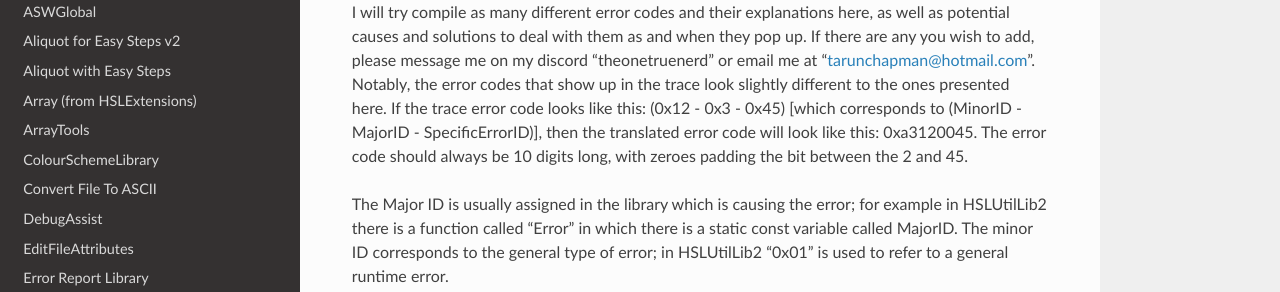
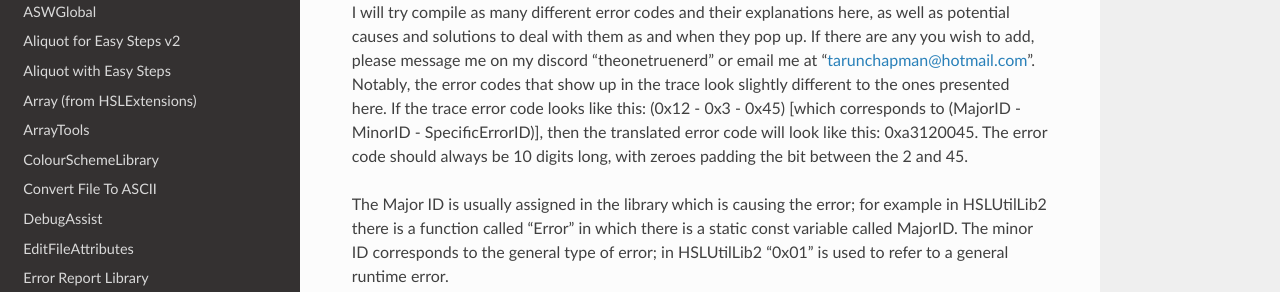
Before and after one commit to theonetruenerd/VenusLibraryDocumentation, a Sphinx documentation site: the page built from docs/source/ErrorCodes.rst, in a window 1280 px wide and 900 px high. Shown: the part 159-451 px from the top of the window. Built offline with Sphinx 7.4.7 and the Read the Docs theme 3.1.0, drawn with Linux system fonts in a browser that asks for light colours; pages that are not in the unit, such as notebooks, are missing from menus.

Commit message:
Update ErrorCodes.rst

```diff
--- a/docs/source/ErrorCodes.rst
+++ b/docs/source/ErrorCodes.rst
@@ -1,7 +1,7 @@
 Error Codes & Debugging
 ===========================
 
-I will try compile as many different error codes and their explanations here, as well as potential causes and solutions to deal with them as and when they pop up. If there are any you wish to add, please message me on my discord "theonetruenerd" or email me at "tarunchapman@hotmail.com". Notably, the error codes that show up in the trace look slightly different to the ones presented here. If the trace error code looks like this: (0x12 - 0x3 - 0x45) [which corresponds to (MinorID - MajorID - SpecificErrorID)], then the translated error code will look like this: 0xa3120045. The error code should always be 10 digits long, with zeroes padding the bit between the 2 and 45.
+I will try compile as many different error codes and their explanations here, as well as potential causes and solutions to deal with them as and when they pop up. If there are any you wish to add, please message me on my discord "theonetruenerd" or email me at "tarunchapman@hotmail.com". Notably, the error codes that show up in the trace look slightly different to the ones presented here. If the trace error code looks like this: (0x12 - 0x3 - 0x45) [which corresponds to (MajorID - MinorID - SpecificErrorID)], then the translated error code will look like this: 0xa3120045. The error code should always be 10 digits long, with zeroes padding the bit between the 2 and 45.
 
 The Major ID is usually assigned in the library which is causing the error; for example in HSLUtilLib2 there is a function called "Error" in which there is a static const variable called MajorID. The minor ID corresponds to the general type of error; in HSLUtilLib2 "0x01" is used to refer to a general runtime error.
 
```
